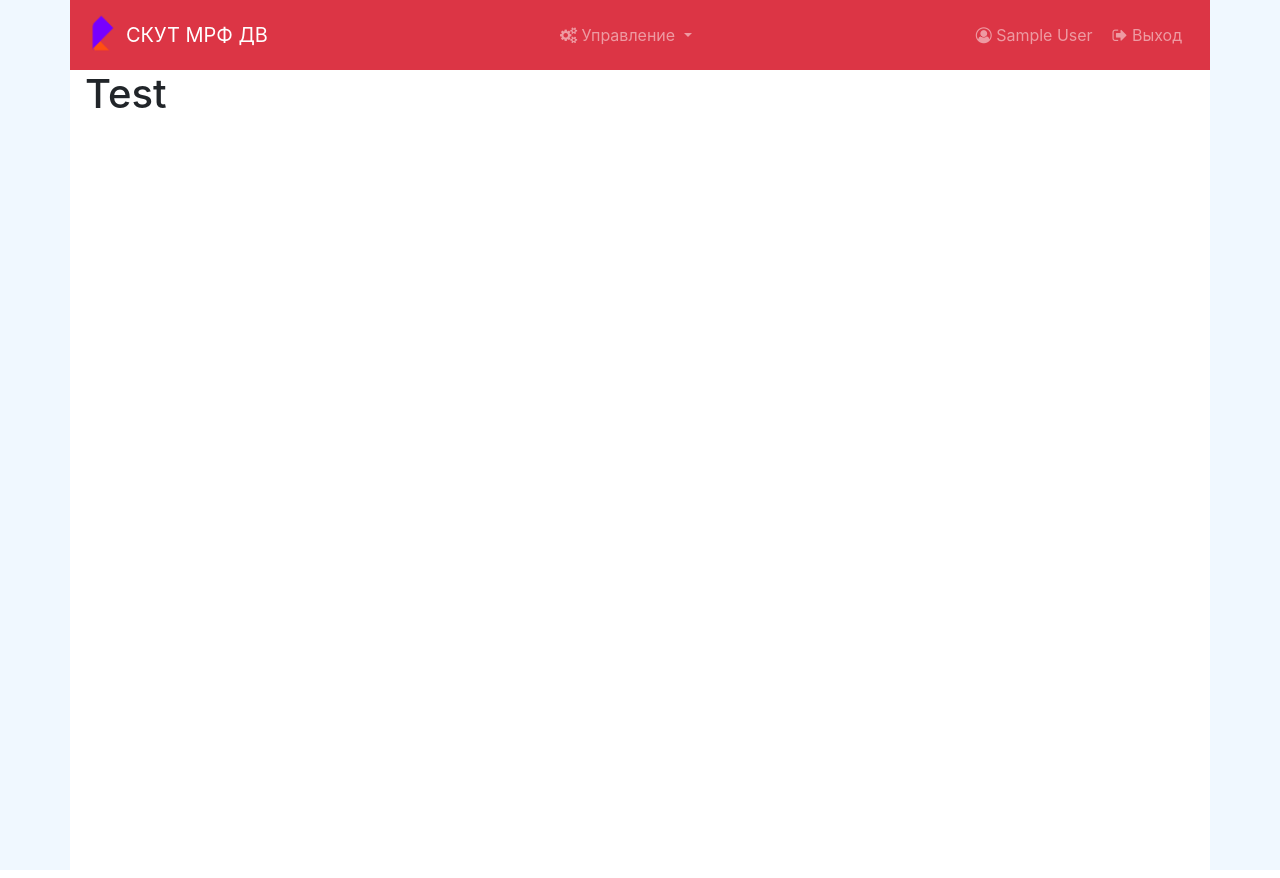
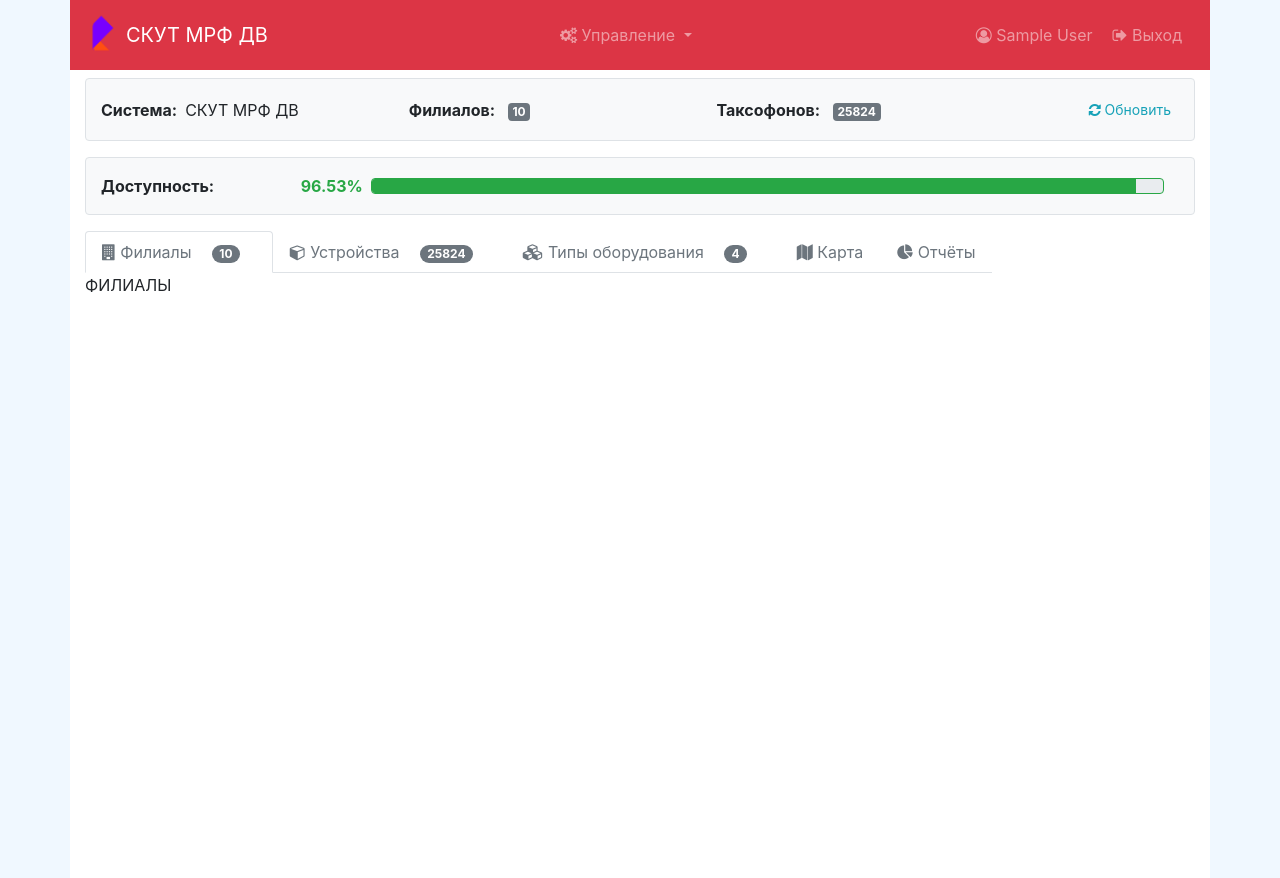
Before and after one commit to ondrevladimirovich/cut, a Flask app: page / in a window 1280 px wide. Run offline with Flask 2, Linux system fonts and the light colour scheme; the visitor is signed in with stand-in values (Sample User, id 1); some libraries are stand-ins or nearby versions.

Commit message:
Сделал табы на главной

```diff
--- a/project/templates/index.html
+++ b/project/templates/index.html
@@ -3,7 +3,129 @@
 {% extends "base.html" %}
 
 {% block content %}
-    <div>
-        <h1>Test</h1>
+    <div class="bg-color-white min-height-100vh container">
+        <div class="row mt-2 mb-3 py-3 bg-light rounded border row-panel align-items-center">
+            <div class="col">
+                <strong class="mr-2">Система:</strong>СКУТ МРФ {{ mrfName }}
+            </div>
+            <div class="col">
+                <strong class="mr-2">Филиалов:</strong>
+                <span class="badge badge-secondary">10</span>
+            </div>
+            <div class="col">
+                <strong class="mr-2">Таксофонов:</strong>
+                <span class="badge badge-secondary">25824</span>
+            </div>
+            <div class="d-flex justify-content-end col-2">
+                <button type="button" class="btn btn-outline-info border-0 btn-sm">
+                    <i class="fa fa-refresh" aria-hidden="true"></i>
+                    Обновить
+                </button>
+            </div>
+        </div>
+
+        <div class="row mt-2 mb-3 py-3 bg-light rounded border row-panel align-items-center">
+            <div class="col-2">
+                <strong class="mr-1">Доступность:</strong>
+            </div>
+            <div class="col">
+                <div class="container-fluid">
+                    <div class="row align-items-center">
+                        <div class="pr-0 text-right font-weight-bold percentWidth col-auto">
+                            <span class="text-right text-success">
+                                96.53% <!--TODO: проценты доступности-->
+                            </span>
+                        </div>
+
+                        <div class="pl-2 progressWidth col">
+                            <div class="border progress border-success">
+                                <div role="progressbar" aria-valuemin="0" aria-valuemax="100" aria-valuenow="96.53" class="progress-bar bg-success" style="width: 96.53%;"> <!--TODO: проценты доступности-->
+                                </div>
+                            </div>
+                        </div>
+                    </div>
+                </div>
+            </div>
+        </div>
+
+        <div class="row">
+            <div class="tabs m-0" style="height: 100%;" id="tabs">
+                <div class="">
+                    <ul class="nav nav-tabs" id="tabs_controls">
+                        <li class="nav-item">
+                            <a class="nav-link bg-default text-secondary active" data-toggle="tab" href="#regions">
+                                <i class="fa fa-building" aria-hidden="true"></i>
+                                Филиалы
+                                <span class="mx-3">
+                                    <span class="badge badge-secondary badge-pill">
+                                        10
+                                    </span>
+                                </span>
+                            </a>
+                        </li>
+
+                        <li class="nav-item">
+                            <a class="nav-link bg-default text-secondary" data-toggle="tab" href="#devices">
+                                <i class="fa fa-cube" aria-hidden="true"></i>
+                                Устройства
+                                <span class="mx-3">
+                                    <span class="badge badge-secondary badge-pill">
+                                        25824
+                                    </span>
+                                </span>
+                            </a>
+                        </li>
+
+                        <li class="nav-item">
+                            <a class="nav-link bg-default text-secondary" data-toggle="tab" href="#types">
+                                <i class="fa fa-cubes" aria-hidden="true"></i>
+                                Типы оборудования
+                                <span class="mx-3">
+                                    <span class="badge badge-secondary badge-pill">
+                                        4
+                                    </span>
+                                </span>
+                            </a>
+                        </li>
+
+                        <li class="nav-item">
+                            <a class="nav-link bg-default text-secondary" data-toggle="tab" href="#map">
+                                <i class="fa fa-map" aria-hidden="true"></i>
+                                Карта
+                            </a>
+                        </li>
+
+                        <li class="nav-item">
+                            <a class="nav-link bg-default text-secondary" data-toggle="tab" href="#reports">
+                                <i class="fa fa-pie-chart" aria-hidden="true"></i>
+                                Отчёты
+                            </a>
+                        </li>
+                    </ul>
+                </div>
+
+                <div class="tab-content" id="tabs_container">
+                    <div class="tab-pane fade show active" id="regions">
+                        <p>ФИЛИАЛЫ</p>
+                    </div>
+
+                    <div class="tab-pane fade" id="devices">
+                        <p>УСТРОЙСТВА</p>
+                    </div>
+
+                    <div class="tab-pane fade" id="types">
+                        <p>ТИПЫ ОБОРУДОВАНИЯ</p>
+                    </div>
+
+                    <div class="tab-pane fade" id="map">
+                        <p>КАРТА</p>
+                    </div>
+
+                    <div class="tab-pane fade" id="reports">
+                        <p>ОТЧЁТЫ</p>
+                    </div>
+                </div>
+            </div>
+        </div>
     </div>
 {% endblock %}
```
